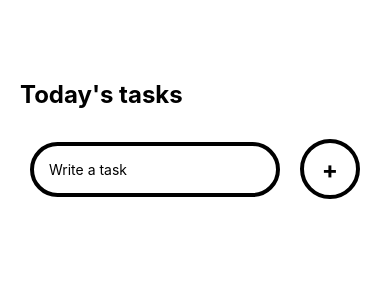
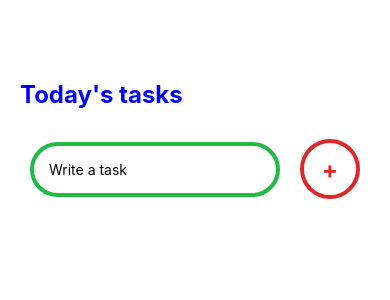
Before and after one commit to mikemendizabal/todoList, a React Native app: screen / in a window 390 px wide. Shown: the top 300 px of the page. Built offline with nearby package versions, Linux system fonts and the light colour scheme.

Commit message:
Completed Final Project

```diff
--- a/App.js
+++ b/App.js
@@ -8,8 +8,10 @@ export default function App() {
 
   const handleAddTask = () => {
     Keyboard.dismiss();
-    setTaskItems([...taskItems, task]);
-    setTask(null);
+    if(taskItems.length < 8) {
+      setTaskItems([...taskItems, task]);
+      setTask(null);
+    } else alert("Task List Full");
   }
 
   const completeTask = (index) => {
@@ -60,6 +62,7 @@ const styles = StyleSheet.create({
   sectionTitle: {
     fontSize: 24,
     fontWeight: 'bold',
+    color: 'blue',
   },
   writeTaskWrapper:{
     width: '100%',
@@ -73,6 +76,7 @@ const styles = StyleSheet.create({
     paddingHorizontal: 15,
     backgroundColor: '#FFF',
     borderRadius: 60,
+    borderColor: '#21BA45',
     borderWidth: 4,
     width: 250,
   },
@@ -83,11 +87,13 @@ const styles = StyleSheet.create({
     borderRadius: 60,
     justifyContent: 'center',
     alignItems: 'center',
+    borderColor: '#DB2828',
     borderWidth: 4,
   },
   addText:{
     fontSize: 24,
     fontWeight: 'bold',
+    color: '#DB2828',
   },
   items: {
     marginTop: 30,
```
